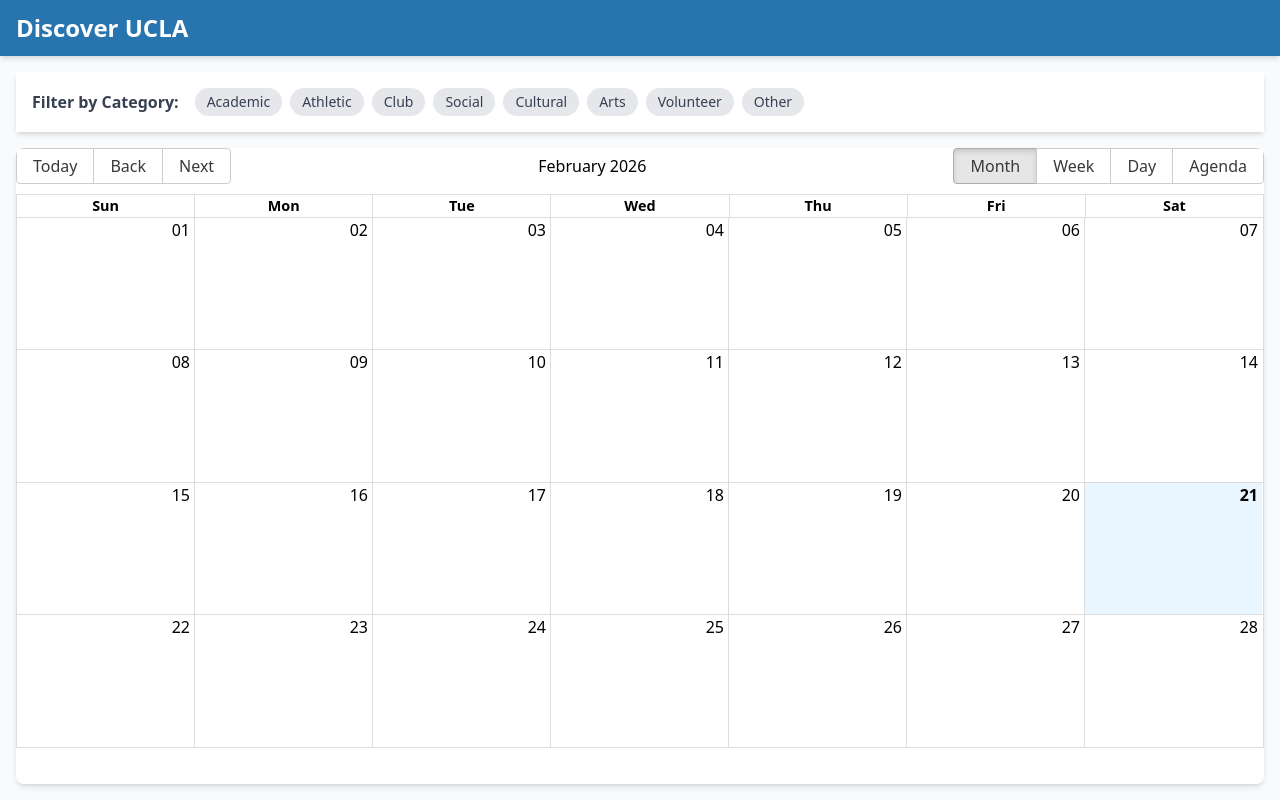
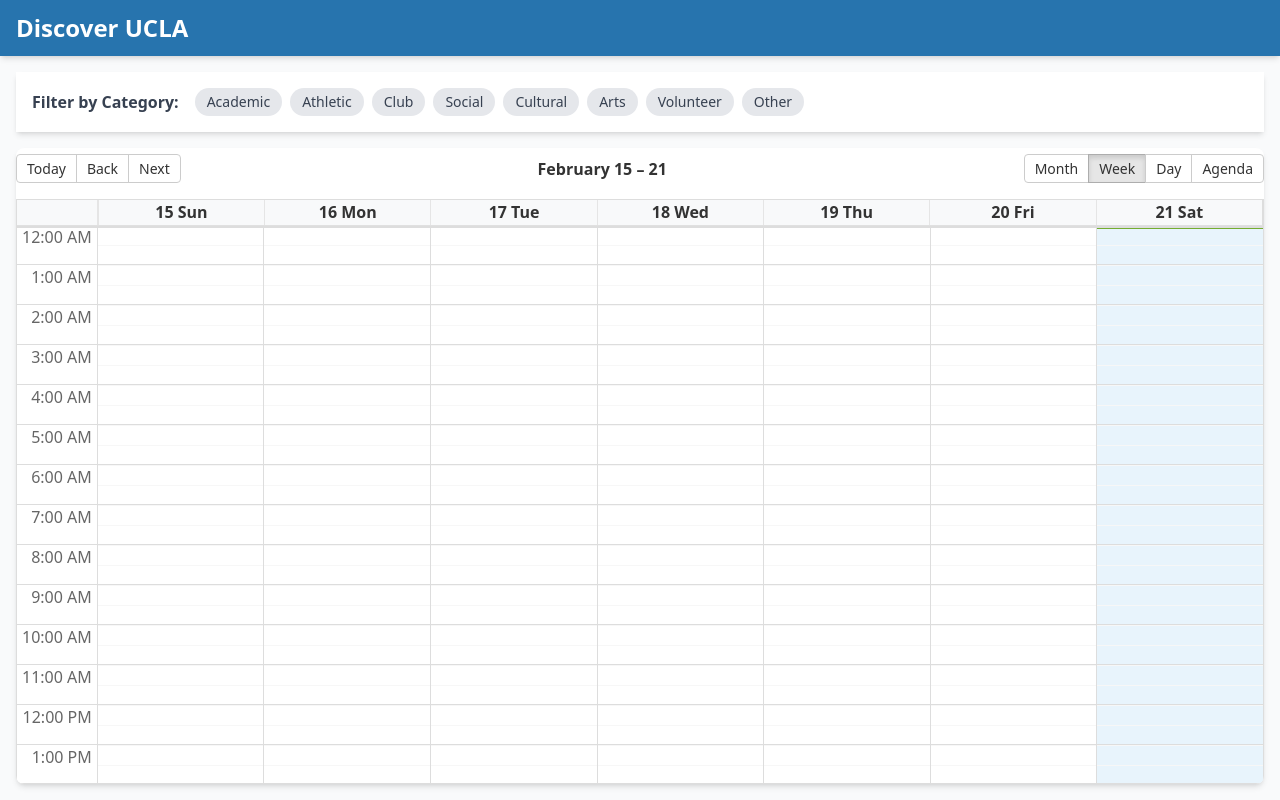
Before and after one commit to ericchen682/discover-ucla, a Next.js app: page / in a window 1280 px wide. Built offline with nearby package versions, Linux system fonts and the light colour scheme; no server answers; the database is empty.

Commit message:
Change default view to week, starts @ curr time, viewport fit, remove overlap

```diff
--- a/components/Calendar.tsx
+++ b/components/Calendar.tsx
@@ -31,7 +31,7 @@
 
 export default function Calendar({ events }: CalendarProps) {
   const [selectedEvent, setSelectedEvent] = useState<Event | null>(null)
-  const [view, setView] = useState<View>('month')
+  const [view, setView] = useState<View>('week')
   const [date, setDate] = useState(new Date())
 
 
@@ -49,10 +49,9 @@
     setSelectedEvent(event.resource)
   }
 
-
   return (
-    <div className="h-[600px] flex flex-col">
-      <div className="flex-1 relative">
+    <div className="calendar-light flex flex-col flex-1 min-h-0">
+      <div className="flex-1 relative min-h-0">
         <BigCalendar
           localizer={localizer}
           events={calendarEvents}
@@ -65,6 +64,10 @@
           onNavigate={setDate}
           onSelectEvent={handleSelectEvent}
           popup
+          dayLayoutAlgorithm="no-overlap"
+          eventPropGetter={() => ({ style: { minHeight: '24px' } })}
+          scrollToTime={new Date()}
+          enableAutoScroll={true}
         />
       </div>
       {selectedEvent && (
```
